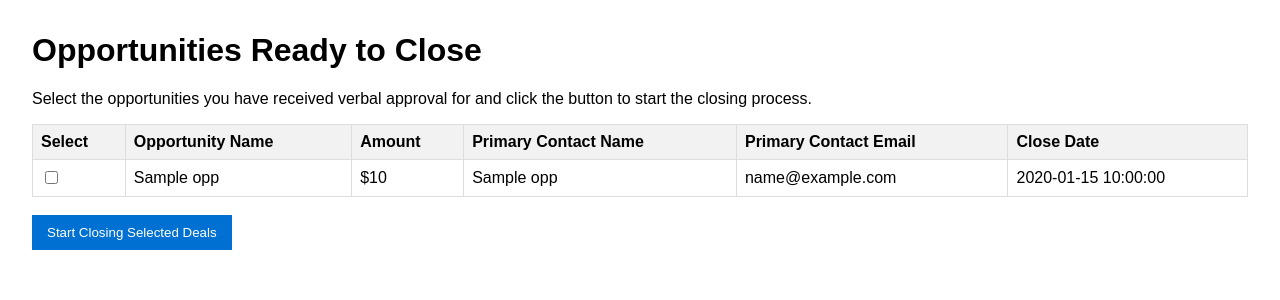
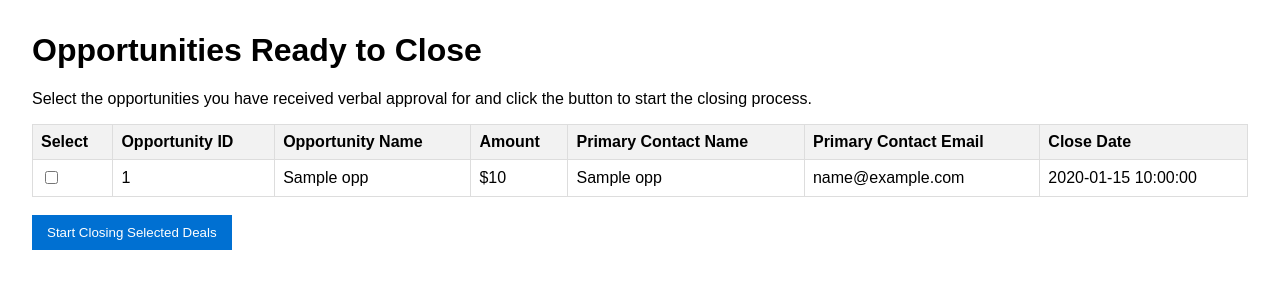
Before and after one commit to abhaynelaturudocusign/Salesforce_Agent, a Flask app: template templates/index.html in a window 1280 px wide. Shown: the top 300 px of the page. Run offline with Flask 3, Linux system fonts and the light colour scheme; the template is opened without the code that fills it: most values are stand-ins (such as "Sample title", 1, 10 or a date in 2020).

Commit message:
added opp id to UI

```diff
--- a/templates/index.html
+++ b/templates/index.html
@@ -19,9 +19,10 @@
             <thead>
                 <tr>
                     <th>Select</th>
-                    <th>Opportunity Name</th>
+                    <th>Opportunity ID</th> <th>Opportunity Name</th>
                     <th>Amount</th>
-                    <th>Primary Contact Name</th> <th>Primary Contact Email</th>
+                    <th>Primary Contact Name</th>
+                    <th>Primary Contact Email</th>
                     <th>Close Date</th>
                 </tr>
             </thead>
@@ -37,9 +38,10 @@
                             <input type="checkbox" name="opportunity_ids" value="{{ opp.Id }}">
                         {% endif %}
                     </td>
-                    <td>{{ opp.Name }}</td>
+                    <td>{{ opp.Id }}</td> <td>{{ opp.Name }}</td>
                     <td>${{ opp.Amount }}</td>
-                    <td>{{ opp.PrimaryContactName }}</td> <td>{{ opp.PrimaryContactEmail }}</td>
+                    <td>{{ opp.PrimaryContactName }}</td>
+                    <td>{{ opp.PrimaryContactEmail }}</td>
                     <td>{{ opp.CloseDate }}</td>
                 </tr>
                 {% endfor %}
```
